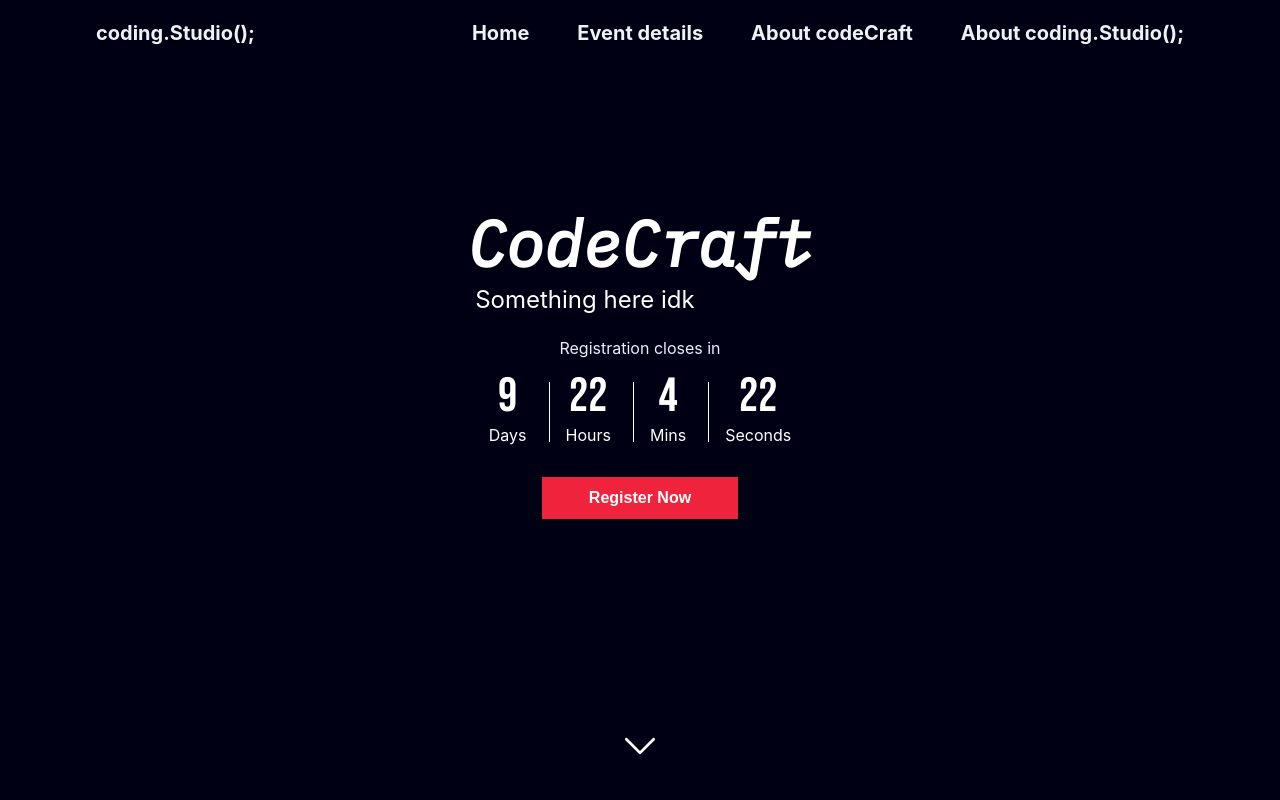
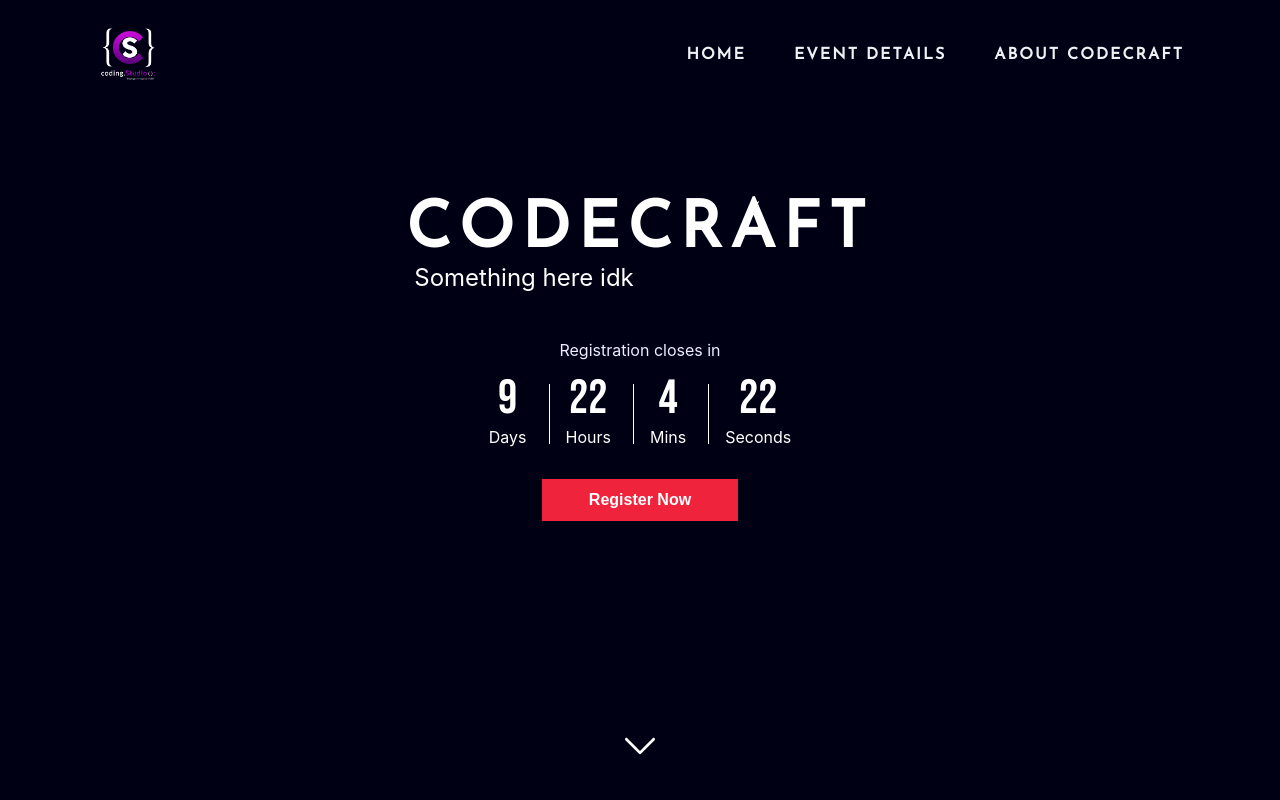
Before and after one commit to Revantark/CodeCraft, a React (Create React App) app: page / in a window 1280 px wide. Shown: the top 800 px of the page. Built offline with nearby package versions, Linux system fonts and the light colour scheme.

Commit message:
Update UI

```diff
--- a/src/App.css
+++ b/src/App.css
@@ -14,3 +14,6 @@
   width: 2px;
   background: black;
 }
+* {
+  /* border: 2px solid red; */
+}
--- a/src/Components/footer/footer.js
+++ b/src/Components/footer/footer.js
@@ -1,9 +1,7 @@
 import './footer.css'
 import React from 'react'
-import {useHistory} from 'react-router-dom'
 
 export default function Footer(){
-    const history= useHistory();
 
     return(
         <section className="footer">
@@ -19,7 +17,7 @@ export default function Footer(){
                     <div className="border1"></div>
                     <ul className="list">
                         <a href="#landingPage" ><li>Home</li></a>
-                        <a  onClick={()=>history.replace('/register')}>Register</a>
+                        <a  href='register'>Register</a>
                         <a href="#codeCraft" ><li>About us</li></a>
                     </ul>
                 </div>
@@ -27,13 +25,13 @@ export default function Footer(){
                     <h3>Contact Us</h3>
                     <div className="border1"></div>
                     <ul className="list">
-                        <a href="https://g.page/coding-studio?share" target="_blank">
+                        <a href="https://g.page/coding-studio?share" target="_blank" rel="noreferrer">
                         <li><i className="fa fa-map-marker"></i>c.S(); HQ-VBIT,Hyd</li>
                         </a>
-                        <a href="tel:+918790805406" target="_blank">
+                        <a href="tel:+918790805406" target="_blank" rel="noreferrer">
                         <li><i className="fa fa-phone"></i>+918790805406</li>
                         </a>
-                        <a href="mailto:executives@codingstudio.club" target="_blank">
+                        <a href="mailto:executives@codingstudio.club" target="_blank" rel="noreferrer">
                         <li><i className="fa fa-envelope"></i>executives@codingstudio.club</li>
                         </a>
                     </ul>
@@ -42,10 +40,10 @@ export default function Footer(){
                     <h3>Follow Us on</h3>
                     <div className="border1"></div>
                     <ul className="list">
-                        <a href="https://www.instagram.com/coding.studio/" target="_blank">
+                        <a href="https://www.instagram.com/coding.studio/" target="_blank" rel="noreferrer">
                         <li><i className="fab fa-instagram"></i><a href="/home">Instagram</a></li>
                         </a>
-                        <a href="https://discord.gg/8CwuPh3Nbv" target="_blank">
+                        <a href="https://discord.gg/8CwuPh3Nbv" target="_blank" rel="noreferrer">
                         <li><i class="fab fa-discord"></i><a href="/home">Discord</a></li>
                         </a>
                     </ul>
--- a/src/Components/home/dates.css
+++ b/src/Components/home/dates.css
@@ -73,14 +73,14 @@
 @media screen and (max-width:600px) {
     .date-page{
         grid-template-columns: 1fr;
-        gap: 2rem;
+        gap: 1rem;
         place-content: center;
         padding-bottom: 0;
         justify-items: center;
 
     }
     .date{
-        padding-bottom: 1rem;
+        padding-bottom: 0.5rem;
     }
     .space5{
         height: 0;
--- a/src/Components/home/landingPage.css
+++ b/src/Components/home/landingPage.css
@@ -11,9 +11,11 @@
 .title {
   display: block;
   color: white;
-  font-size: min(4rem,15vw);
+  font-size: min(4rem,10vw);
   font-weight: bold;
-  font-family: "IBM Plex Mono";
+  text-transform: uppercase;
+  letter-spacing: 8px;
+  font-family: 'Josefin Sans', sans-serif;
 }
 .subtitle {
   color: white;
@@ -22,7 +24,7 @@
   font-size: 1.5rem;
 }
 .caption{
-  margin-bottom: 1.5rem;
+  margin-bottom: 3rem;
 }
 .btn-reg {
   background: var(--secondary-color);
--- a/src/Components/home/navbar.css
+++ b/src/Components/home/navbar.css
@@ -1,4 +1,4 @@
-@import url('https://fonts.googleapis.com/css2?family=IBM+Plex+Sans&display=swap');
+@import url('https://fonts.googleapis.com/css2?family=Josefin+Sans&display=swap');
 .nav-bar{
     display: grid;
     position: fixed;
@@ -7,7 +7,8 @@
     backdrop-filter: blur(17px);
     color: var(--txt-color);
     z-index: 1;
-    font-size: 1.25rem;
+
+    font-size: 1rem;
     font-weight: bold;
     padding-top: 1.325rem;
     padding-bottom: 1rem;
@@ -22,7 +23,16 @@
     grid-auto-flow: column;
     column-gap: 3rem;
     padding-right: 6rem;
+    font-family: 'Josefin Sans', sans-serif;
+        align-content: center;
+    letter-spacing: 2px;
+    text-transform: uppercase;
     justify-self: end;
+}
+.logo img{
+    cursor: pointer;
+    width: 64px;
+    background-size: contain;
 }
 .nav-links a{
 
@@ -30,7 +40,7 @@
     text-decoration: none;
     cursor: pointer;
 }
-@media screen and (max-width:480px){
+@media screen and (max-width:700px){
     .nav-bar{
         grid-template-columns: 1fr;
         gap: 0.5rem;
@@ -42,9 +52,12 @@
 
     }
     .nav-links{
+        letter-spacing: normal;
+
         padding-right: 0;
-        font-size: 0.90rem;
+        font-size: 0.7rem;
         column-gap: 1.5rem;
+
         justify-content: center;
         justify-items: center;
         row-gap: 0.5rem;
--- a/src/Components/home/navbar.js
+++ b/src/Components/home/navbar.js
@@ -1,6 +1,9 @@
 import React, { useEffect } from 'react'
 import { useState } from 'react/cjs/react.development';
 import './navbar.css'
+import logo from '../../assets/logo.png'
+import wlogo from '../../assets/white_logo.png'
+
 export default function NavBar() {
 
     const [color,setColor] = useState('var(--txt-color)')
@@ -26,8 +29,11 @@ export default function NavBar() {
             color:`${color}`
         }}
         >
-        <div className="logo">
-            coding.Studio();
+        <div onClick={()=>{
+             window.open('https://codingstudio.club/', '_blank').focus();
+
+        }} className="logo">
+            <img alt='logo' src={color==='black'?logo:wlogo} ></img>
         </div>
         <div  className='nav-links'>
 
@@ -37,7 +43,6 @@ export default function NavBar() {
         <a  href="#dates">Event details</a>
 
         <a  href="#codeCraft" >About codeCraft</a>
-        <a href="#cs" >About coding.Studio();</a>
 
         </div>
 
--- a/src/index.css
+++ b/src/index.css
@@ -6,6 +6,7 @@ body {
     sans-serif;
   -webkit-font-smoothing: antialiased;
   -moz-osx-font-smoothing: grayscale;
+  background: var(--primary-color);
   color: #ededff;
 }
 html{
```
Also changed, not shown: src/assets/white_logo.png (renamed from src/assets/white_png.png).
